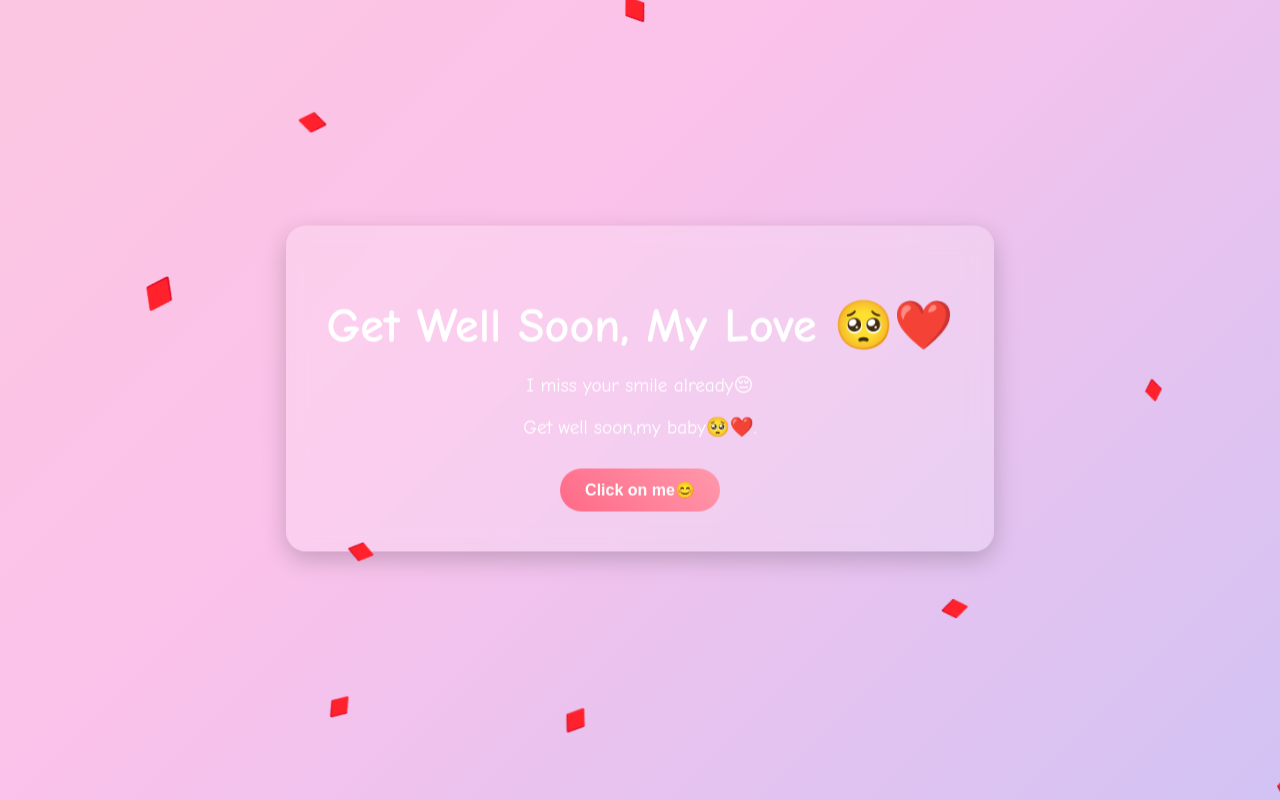
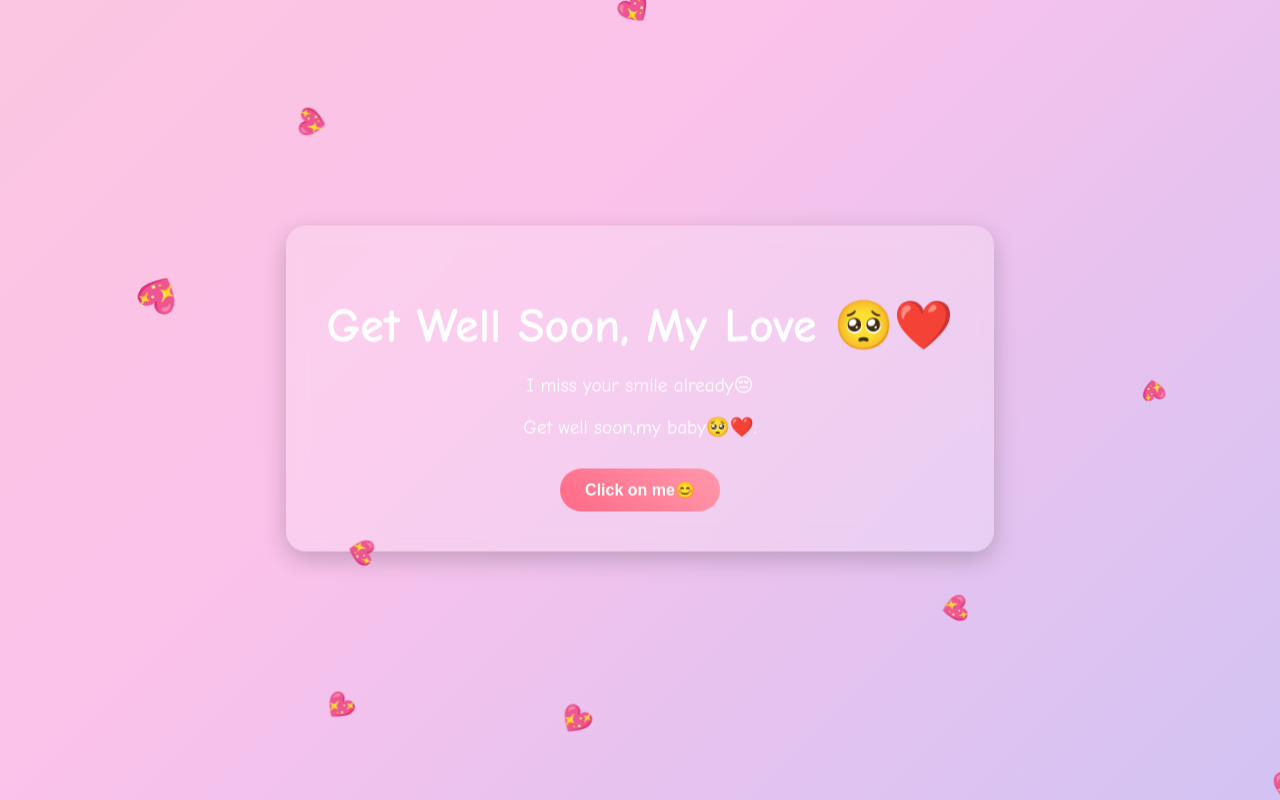
Before and after one commit to dayniel1806/Get-well, a plain HTML site: page index.html in a window 1280 px wide. Drawn offline with Linux system fonts and the light colour scheme.

Commit message:
last changes

```diff
--- a/index.html
+++ b/index.html
@@ -109,7 +109,7 @@
     function createHeart() {
       const heart = document.createElement("div");
       heart.classList.add("heart");
-      heart.innerHTML = "♦️";
+      heart.innerHTML = "💖";
       heart.style.left = Math.random() * 100 + "vw";
       heart.style.fontSize = Math.random() * 20 + 20 + "px";
       heart.style.animationDuration = Math.random() * 3 + 3 + "s";
```
